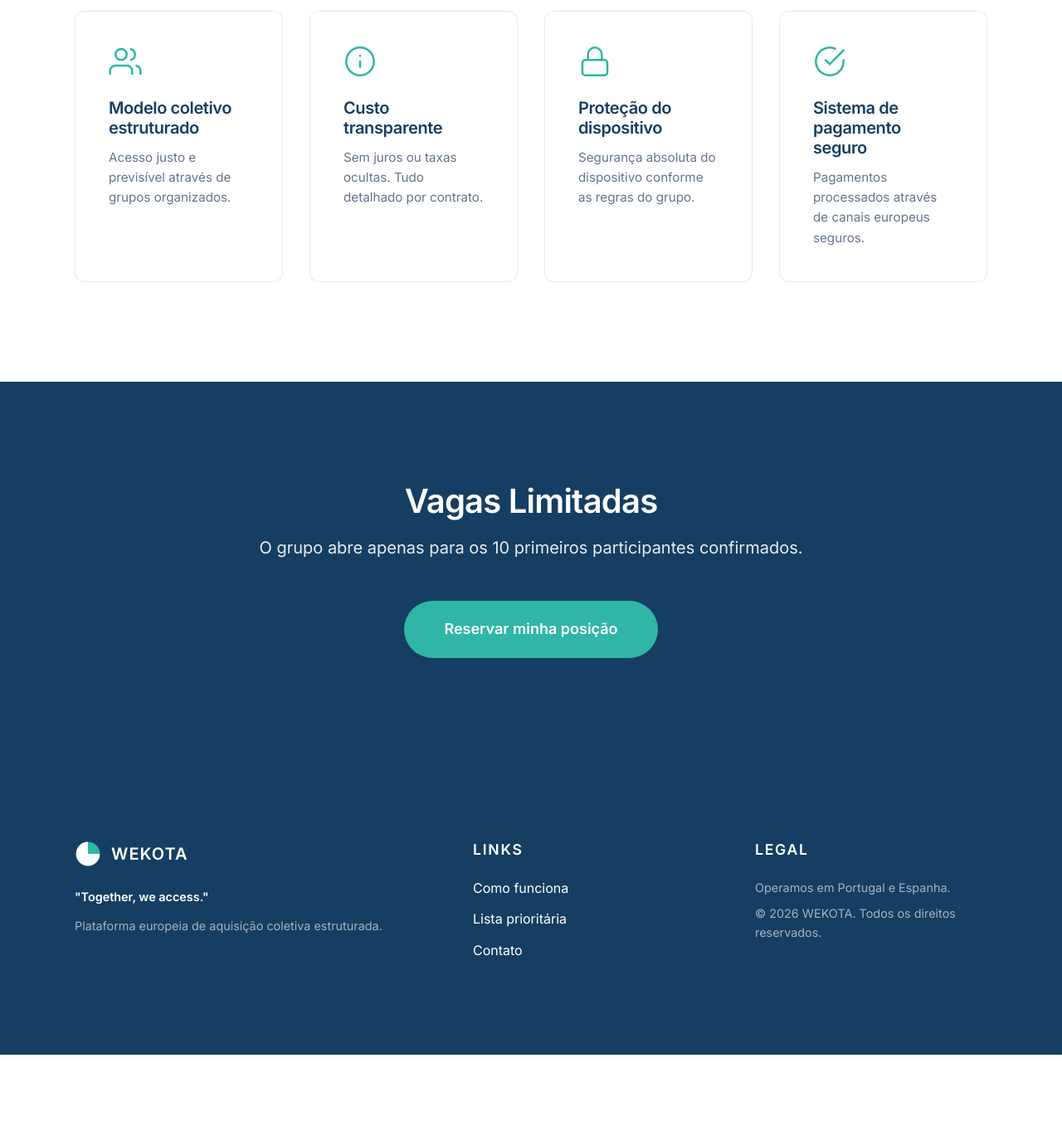
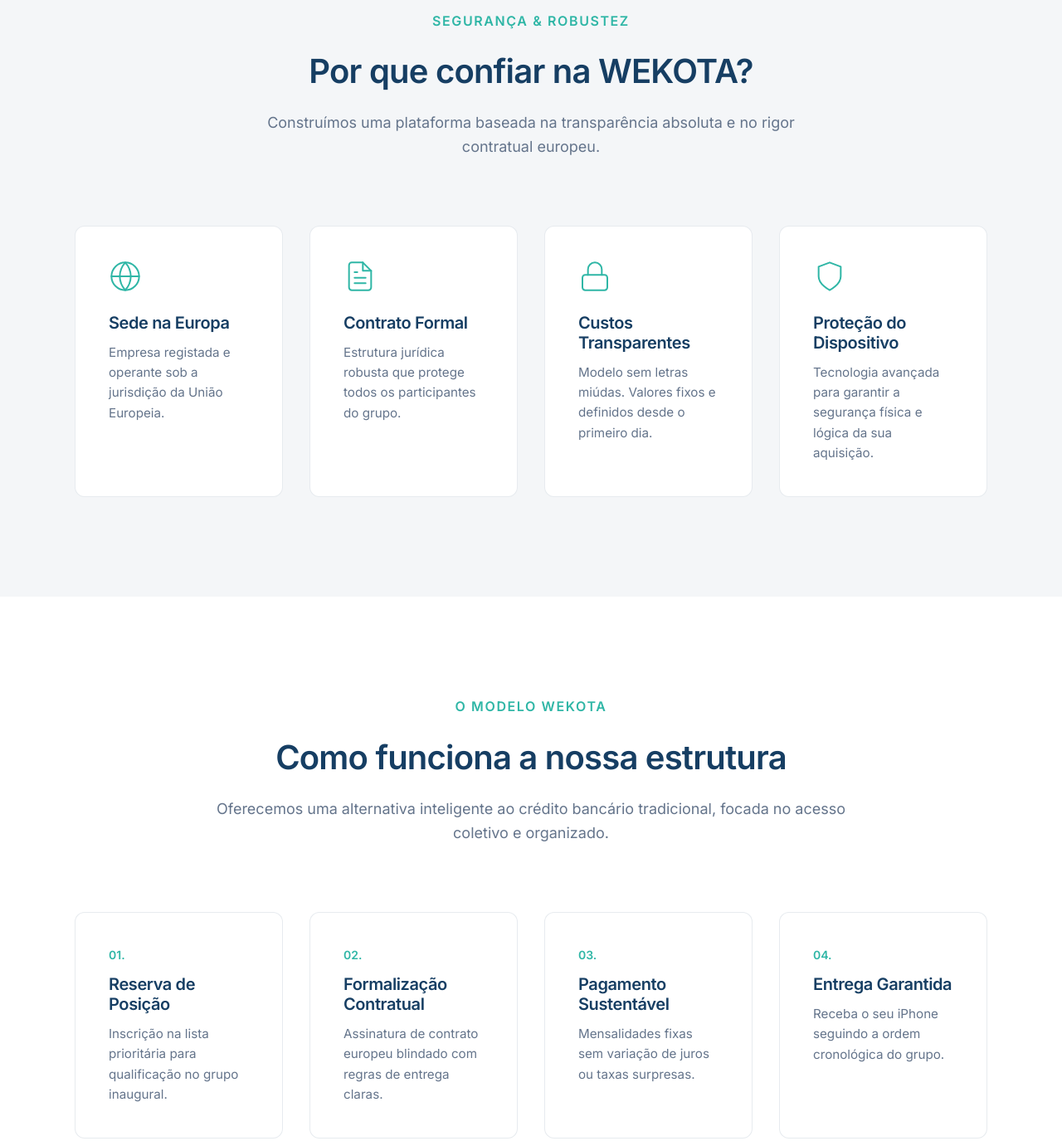
Before and after one commit to avidacomsucesso-cmd/wekota2, a website built with Vite: page index.html in a window 1280 px wide. Shown: the part 1900-3275 px from the top of the page at 83% size. Before the commit the page ends 3171 px from the top, so only its background shows below. Built offline with nearby package versions, Linux system fonts and the light colour scheme.

Commit message:
style: institutional trust strengthening (How it Works, Trust, About, Transparency)

```diff
--- a/index.html
+++ b/index.html
@@ -58,72 +58,153 @@
       </div>
     </section>
 
-    <!-- 4️⃣ FEATURES SECTION (CLEAN GRID) -->
-    <section class="section-padding">
+    <!-- 4️⃣ FEATURES SECTION (WHY WEKOTA IS TRUSTWORTHY) -->
+    <section class="section-padding bg-light" id="confianca">
       <div class="container">
+        <div class="text-center" style="margin-bottom: 80px;">
+          <div
+            style="text-transform: uppercase; letter-spacing: 0.1em; font-weight: 700; color: var(--teal); margin-bottom: 24px;">
+            Segurança & Robustez</div>
+          <h2 class="hero__headline" style="font-size: 2.5rem; margin-bottom: 24px;">Por que confiar na WEKOTA?</h2>
+          <p style="font-size: 1.125rem; color: var(--gray); max-width: 700px; margin: 0 auto;">Construímos uma
+            plataforma baseada na transparência absoluta e no rigor contratual europeu.</p>
+        </div>
         <div class="features-grid">
-          <!-- Feature 1 -->
           <div class="feature-card">
             <div class="feature-card__icon">
-              <svg viewBox="0 0 24 24" fill="none" stroke="currentColor" stroke-width="1.5" stroke-linecap="round"
+              <svg viewBox="0 0 24 24" fill="none" stroke="currentColor" stroke-width="1.2" stroke-linecap="round"
                 stroke-linejoin="round">
-                <path d="M17 21v-2a4 4 0 0 0-4-4H5a4 4 0 0 0-4 4v2" />
-                <circle cx="9" cy="7" r="4" />
-                <path d="M23 21v-2a4 4 0 0 0-3-3.87" />
-                <path d="M16 3.13a4 4 0 0 1 0 7.75" />
+                <circle cx="12" cy="12" r="10" />
+                <line x1="2" y1="12" x2="22" y2="12" />
+                <path d="M12 2a15.3 15.3 0 0 1 4 10 15.3 15.3 0 0 1-4 10 15.3 15.3 0 0 1-4-10 15.3 15.3 0 0 1 4-10z" />
               </svg>
             </div>
-            <h3 class="feature-card__title">Modelo coletivo estruturado</h3>
-            <p class="feature-card__desc">Acesso justo e previsível através de grupos organizados.</p>
+            <h3 class="feature-card__title">Sede na Europa</h3>
+            <p class="feature-card__desc">Empresa registada e operante sob a jurisdição da União Europeia.</p>
           </div>
-          <!-- Feature 2 -->
           <div class="feature-card">
             <div class="feature-card__icon">
-              <svg viewBox="0 0 24 24" fill="none" stroke="currentColor" stroke-width="1.5" stroke-linecap="round"
+              <svg viewBox="0 0 24 24" fill="none" stroke="currentColor" stroke-width="1.2" stroke-linecap="round"
                 stroke-linejoin="round">
-                <circle cx="12" cy="12" r="10" />
-                <line x1="12" y1="16" x2="12" y2="12" />
-                <line x1="12" y1="8" x2="12.01" y2="8" />
+                <path d="M14 2H6a2 2 0 0 0-2 2v16a2 2 0 0 0 2 2h12a2 2 0 0 0 2-2V8z" />
+                <polyline points="14 2 14 8 20 8" />
+                <line x1="16" y1="13" x2="8" y2="13" />
+                <line x1="16" y1="17" x2="8" y2="17" />
+                <polyline points="10 9 9 9 8 9" />
               </svg>
             </div>
-            <h3 class="feature-card__title">Custo transparente</h3>
-            <p class="feature-card__desc">Sem juros ou taxas ocultas. Tudo detalhado por contrato.</p>
+            <h3 class="feature-card__title">Contrato Formal</h3>
+            <p class="feature-card__desc">Estrutura jurídica robusta que protege todos os participantes do grupo.</p>
           </div>
-          <!-- Feature 3 -->
           <div class="feature-card">
             <div class="feature-card__icon">
-              <svg viewBox="0 0 24 24" fill="none" stroke="currentColor" stroke-width="1.5" stroke-linecap="round"
+              <svg viewBox="0 0 24 24" fill="none" stroke="currentColor" stroke-width="1.2" stroke-linecap="round"
                 stroke-linejoin="round">
                 <rect x="3" y="11" width="18" height="11" rx="2" ry="2" />
                 <path d="M7 11V7a5 5 0 0 1 10 0v4" />
               </svg>
             </div>
-            <h3 class="feature-card__title">Proteção do dispositivo</h3>
-            <p class="feature-card__desc">Segurança absoluta do dispositivo conforme as regras do grupo.</p>
+            <h3 class="feature-card__title">Custos Transparentes</h3>
+            <p class="feature-card__desc">Modelo sem letras miúdas. Valores fixos e definidos desde o primeiro dia.</p>
           </div>
-          <!-- Feature 4 -->
           <div class="feature-card">
             <div class="feature-card__icon">
-              <svg viewBox="0 0 24 24" fill="none" stroke="currentColor" stroke-width="1.5" stroke-linecap="round"
+              <svg viewBox="0 0 24 24" fill="none" stroke="currentColor" stroke-width="1.2" stroke-linecap="round"
                 stroke-linejoin="round">
-                <path d="M22 11.08V12a10 10 0 1 1-5.93-9.14" />
-                <polyline points="22 4 12 14.01 9 11.01" />
+                <path d="M12 22s8-4 8-10V5l-8-3-8 3v7c0 6 8 10 8 10z" />
               </svg>
             </div>
-            <h3 class="feature-card__title">Sistema de pagamento seguro</h3>
-            <p class="feature-card__desc">Pagamentos processados através de canais europeus seguros.</p>
+            <h3 class="feature-card__title">Proteção do Dispositivo</h3>
+            <p class="feature-card__desc">Tecnologia avançada para garantir a segurança física e lógica da sua
+              aquisição.</p>
           </div>
         </div>
       </div>
     </section>
 
-    <!-- 5️⃣ URGENCY SECTION (HIGH CONTRAST) -->
-    <section class="section-padding bg-navy" id="reservar">
+    <!-- 5️⃣ HOW IT WORKS (STRUCTURED EXPLANATION) -->
+    <section class="section-padding" id="como-funciona">
+      <div class="container">
+        <div class="text-center" style="margin-bottom: 80px;">
+          <div
+            style="text-transform: uppercase; letter-spacing: 0.1em; font-weight: 700; color: var(--teal); margin-bottom: 24px;">
+            O Modelo WEKOTA</div>
+          <h2 class="hero__headline" style="font-size: 2.5rem; margin-bottom: 24px;">Como funciona a nossa estrutura
+          </h2>
+          <p style="font-size: 1.125rem; color: var(--gray); max-width: 800px; margin: 0 auto;">Oferecemos uma
+            alternativa inteligente ao crédito bancário tradicional, focada no acesso coletivo e organizado.</p>
+        </div>
+        <div class="features-grid">
+          <div class="feature-card">
+            <div style="font-size: 0.875rem; font-weight: 700; color: var(--teal); margin-bottom: 12px;">01.</div>
+            <h3 class="feature-card__title">Reserva de Posição</h3>
+            <p class="feature-card__desc">Inscrição na lista prioritária para qualificação no grupo inaugural.</p>
+          </div>
+          <div class="feature-card">
+            <div style="font-size: 0.875rem; font-weight: 700; color: var(--teal); margin-bottom: 12px;">02.</div>
+            <h3 class="feature-card__title">Formalização Contratual</h3>
+            <p class="feature-card__desc">Assinatura de contrato europeu blindado com regras de entrega claras.</p>
+          </div>
+          <div class="feature-card">
+            <div style="font-size: 0.875rem; font-weight: 700; color: var(--teal); margin-bottom: 12px;">03.</div>
+            <h3 class="feature-card__title">Pagamento Sustentável</h3>
+            <p class="feature-card__desc">Mensalidades fixas sem variação de juros ou taxas surpresas.</p>
+          </div>
+          <div class="feature-card">
+            <div style="font-size: 0.875rem; font-weight: 700; color: var(--teal); margin-bottom: 12px;">04.</div>
+            <h3 class="feature-card__title">Entrega Garantida</h3>
+            <p class="feature-card__desc">Receba o seu iPhone seguindo a ordem cronológica do grupo.</p>
+          </div>
+        </div>
+      </div>
+    </section>
+
+    <!-- 6️⃣ ABOUT WEKOTA & TRANSPARENCY -->
+    <section class="section-padding bg-navy" id="sobre">
+      <div class="container">
+        <div style="display: grid; grid-template-columns: 1fr 1fr; gap: 80px; align-items: start;">
+          <div>
+            <div
+              style="text-transform: uppercase; letter-spacing: 0.1em; font-weight: 700; color: var(--teal); margin-bottom: 24px;">
+              Sobre Nós</div>
+            <h2 class="hero__headline" style="color: var(--white); font-size: 2.5rem; margin-bottom: 24px;">Quem é a
+              WEKOTA?</h2>
+            <p style="color: rgba(255,255,255,0.8); margin-bottom: 24px;">Somos uma plataforma europeia dedicada a
+              democratizar o acesso à tecnologia premium através de modelos de aquisição coletiva de alta performance.
+            </p>
+            <p style="color: rgba(255,255,255,0.8);">Com operações em Portugal e Espanha, a nossa missão é substituir a
+              burocracia bancária por uma estrutura inteligente, confiável e centrada no participante.</p>
+          </div>
+          <div
+            style="background: rgba(255,255,255,0.05); padding: 48px; border-radius: var(--radius-lg); border: 1px solid rgba(255,255,255,0.1);">
+            <h3 style="color: var(--white); margin-bottom: 24px;">Transparência Radical</h3>
+            <ul style="color: rgba(255,255,255,0.8);">
+              <li style="margin-bottom: 16px; display: flex; align-items: center; gap: 12px;">
+                <span style="color: var(--teal);">✔</span> Mensalidades 100% fixas
+              </li>
+              <li style="margin-bottom: 16px; display: flex; align-items: center; gap: 12px;">
+                <span style="color: var(--teal);">✔</span> Valor total definido em contrato
+              </li>
+              <li style="margin-bottom: 16px; display: flex; align-items: center; gap: 12px;">
+                <span style="color: var(--teal);">✔</span> Sem taxas ocultas ou juros variáveis
+              </li>
+              <li style="margin-bottom: 16px; display: flex; align-items: center; gap: 12px;">
+                <span style="color: var(--teal);">✔</span> Processo de comunicação contínuo
+              </li>
+            </ul>
+          </div>
+        </div>
+      </div>
+    </section>
+
+    <!-- 7️⃣ URGENCY SECTION (REPOSITIONED) -->
+    <section class="section-padding bg-light" id="reservar">
       <div class="container text-center">
-        <h2 class="urgency__headline">Vagas Limitadas</h2>
-        <p class="urgency__text">O grupo abre apenas para os 10 primeiros participantes confirmados.</p>
-        <a href="https://wa.me/351000000000?text=Olá!%20Quero%20reservar%22minha%20posição%20no%20grupo%20WEKOTA."
-          class="btn btn--primary btn--lg">Reservar minha posição</a>
+        <h2 class="urgency__headline" style="color: var(--navy);">Vagas Limitadas</h2>
+        <p class="urgency__text" style="color: var(--gray);">O grupo inaugural abre apenas para os 10 primeiros
+          participantes confirmados.</p>
+        <a href="https://wa.me/351000000000?text=Olá!%20Quero%20reservar%20minha%20posição%20no%20grupo%20WEKOTA."
+          class="btn btn--primary btn--lg">Quero minha posição prioritária</a>
       </div>
     </section>
   </main>
```
